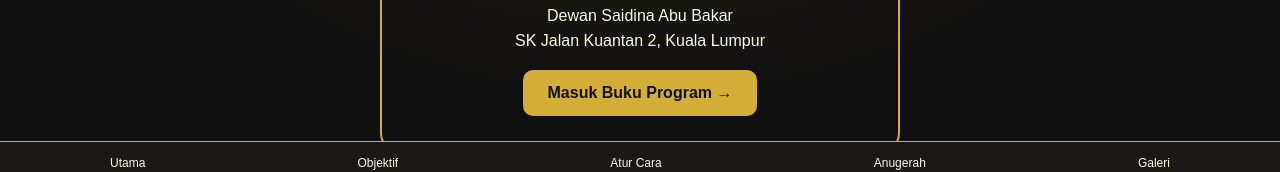
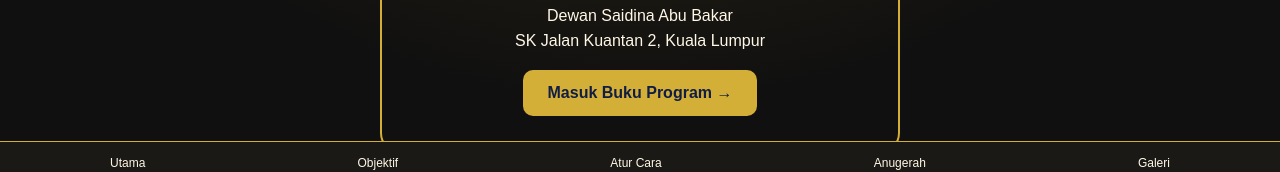
Before and after one commit to amirgazali98-svg/makds-2026, a plain HTML site: page index.html in a window 1280 px wide. Shown: the part 615-787 px from the top of the page. Drawn offline with Linux system fonts and the light colour scheme.

Commit message:
Update index.html

```diff
--- a/index.html
+++ b/index.html
@@ -8,7 +8,7 @@
   <title>MAKDS 2026 | Buku Program Digital</title>
   <style>
     :root {
-      --hitam: #101010;
+      --hitam: #101D45;
       --emas: #D4AF37;
       --kuning: #FFE52B;
       --krim: #FFF8E7;
```
